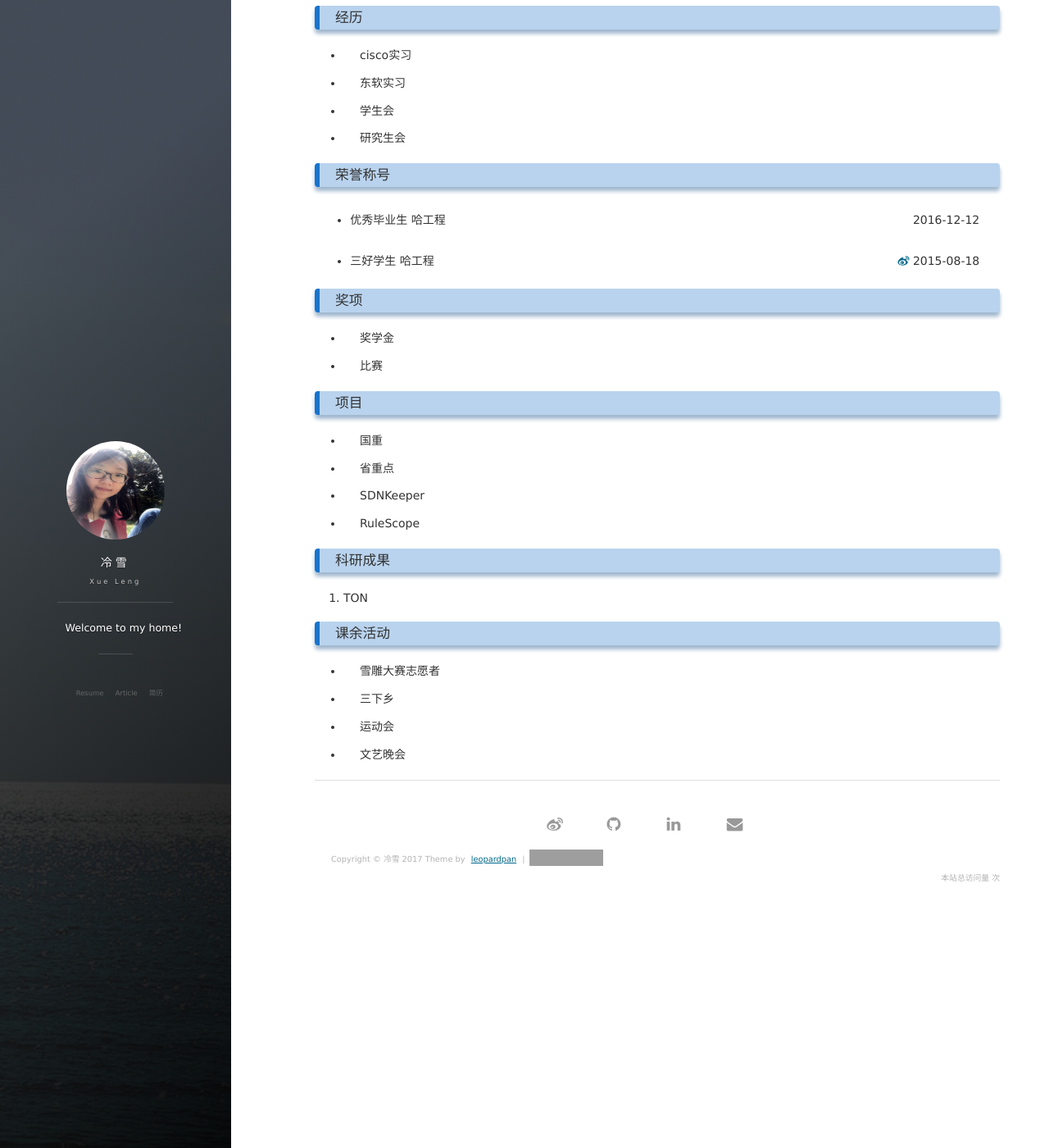
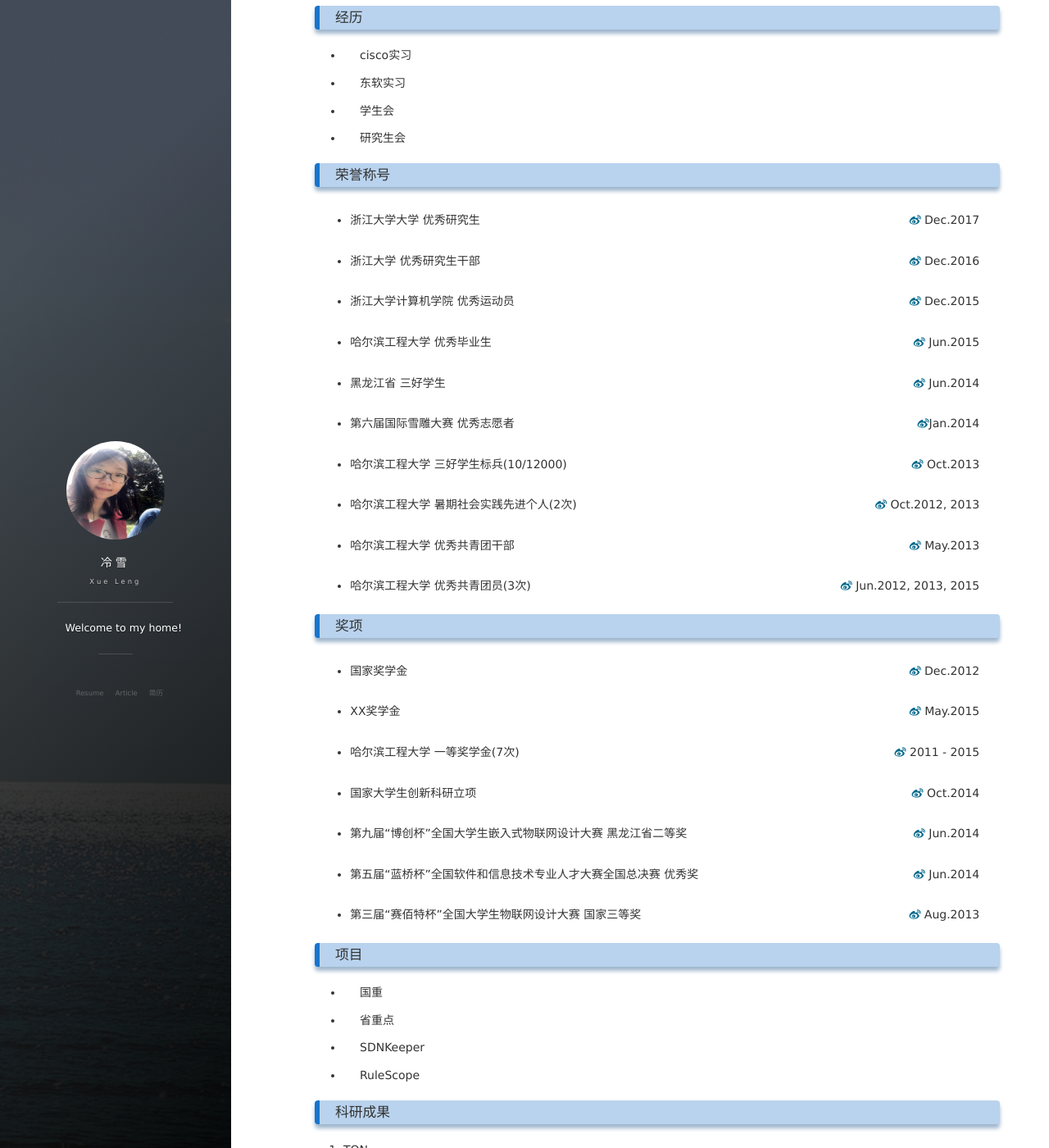
Before and after one commit to lxv458/OldWeb, a Jekyll site: the page built from about.md, in a window 1280 px wide and 1400 px high, scrolled down 400 px. Shown: the whole window at 82% size. Built offline with Jekyll 4.4.1, drawn with Linux system fonts in a browser that asks for light colours; nearby versions of some CDN libraries; comment, search, counter and statistics services are not loaded; grey boxes are pictures that could not be loaded.

Commit message:
basic information

```diff
--- a/about.md
+++ b/about.md
@@ -42,19 +42,78 @@ title: 简历
 ### 荣誉称号
 <table>
 	<tr>
-		<td align="left"><ul><li>优秀毕业生 哈工程</li></ul></td>
-		<td align="right">2016-12-12</td>
+		<td align="left"><ul><li>浙江大学大学&nbsp;优秀研究生</li></ul></td>
+		<td align="right"><a href="http://www.lengxue.space/images/leng/resume/excellent_leader_zju.jpg"><i class='social fa fa-weibo'></i></a> Dec.2017</td>
 	</tr>
 	<tr>
-		<td align="left"><ul><li>三好学生 哈工程</li></ul></td>
-		<td align="right"><a href="http://www.lengxue.space/images/leng/resume/excellent_leader_zju.jpg"><i class='social fa fa-weibo'></i></a> 2015-08-18</td>
+		<td align="left"><ul><li>浙江大学&nbsp;优秀研究生干部</li></ul></td>
+		<td align="right"><a href="http://www.lengxue.space/images/leng/resume/excellent_leader_zju.jpg"><i class='social fa fa-weibo'></i></a> Dec.2016</td>
+	</tr>
+	<tr>
+		<td align="left"><ul><li>浙江大学计算机学院&nbsp;优秀运动员</li></ul></td>
+		<td align="right"><a href="http://www.lengxue.space/images/leng/resume/excellent_leader_zju.jpg"><i class='social fa fa-weibo'></i></a> Dec.2015</td>
+	</tr>
+	<tr>
+		<td align="left"><ul><li>哈尔滨工程大学&nbsp;优秀毕业生</li></ul></td>
+		<td align="right"><a href="http://www.lengxue.space/images/leng/resume/excellent_leader_zju.jpg"><i class='social fa fa-weibo'></i></a> Jun.2015</td>
+	</tr>
+	<tr>
+		<td align="left"><ul><li>黑龙江省&nbsp;三好学生</li></ul></td>
+		<td align="right"><a href="http://www.lengxue.space/images/leng/resume/excellent_leader_zju.jpg"><i class='social fa fa-weibo'></i></a> Jun.2014</td>
+	</tr>
+	<tr>
+		<td align="left"><ul><li>第六届国际雪雕大赛&nbsp;优秀志愿者</li></ul></td>
+		<td align="right"><a href="http://www.lengxue.space/images/leng/resume/excellent_leader_zju.jpg"><i class='social fa fa-weibo'></i></a>Jan.2014</td>
+	</tr>
+	<tr>
+		<td align="left"><ul><li>哈尔滨工程大学&nbsp;三好学生标兵(10/12000)</li></ul></td>
+		<td align="right"><a href="http://www.lengxue.space/images/leng/resume/excellent_leader_zju.jpg"><i class='social fa fa-weibo'></i></a> Oct.2013</td>
+	</tr>
+	<tr>
+		<td align="left"><ul><li>哈尔滨工程大学&nbsp;暑期社会实践先进个人(2次)</li></ul></td>
+		<td align="right"><a href="http://www.lengxue.space/images/leng/resume/excellent_leader_zju.jpg"><i class='social fa fa-weibo'></i></a> Oct.2012,&nbsp;2013</td>
+	</tr>
+	<tr>
+		<td align="left"><ul><li>哈尔滨工程大学&nbsp;优秀共青团干部</li></ul></td>
+		<td align="right"><a href="http://www.lengxue.space/images/leng/resume/excellent_leader_zju.jpg"><i class='social fa fa-weibo'></i></a> May.2013</td>
+	</tr>
+	<tr>
+		<td align="left"><ul><li>哈尔滨工程大学&nbsp;优秀共青团员(3次)</li></ul></td>
+		<td align="right"><a href="http://www.lengxue.space/images/leng/resume/excellent_leader_zju.jpg"><i class='social fa fa-weibo'></i></a> Jun.2012,&nbsp;2013,&nbsp;2015</td>
 	</tr>
 </table>
 
 ### 奖项
- * 奖学金
-
- * 比赛
+<table>
+	<tr>
+		<td align="left"><ul><li>国家奖学金</li></ul></td>
+		<td align="right"><a href="http://www.lengxue.space/images/leng/resume/excellent_leader_zju.jpg"><i class='social fa fa-weibo'></i></a> Dec.2012</td>
+	</tr>
+	<tr>
+		<td align="left"><ul><li>XX奖学金</li></ul></td>
+		<td align="right"><a href="http://www.lengxue.space/images/leng/resume/excellent_leader_zju.jpg"><i class='social fa fa-weibo'></i></a> May.2015</td>
+	</tr>
+	<tr>
+		<td align="left"><ul><li>哈尔滨工程大学&nbsp;一等奖学金(7次)</li></ul></td>
+		<td align="right"><a href="http://www.lengxue.space/images/leng/resume/excellent_leader_zju.jpg"><i class='social fa fa-weibo'></i></a> 2011&nbsp;-&nbsp;2015</td>
+	</tr>
+	<tr>
+		<td align="left"><ul><li>国家大学生创新科研立项</li></ul></td>
+		<td align="right"><a href="http://www.lengxue.space/images/leng/resume/excellent_leader_zju.jpg"><i class='social fa fa-weibo'></i></a> Oct.2014</td>
+	</tr>
+	<tr>
+		<td align="left"><ul><li>第九届“博创杯”全国大学生嵌入式物联网设计大赛&nbsp;黑龙江省二等奖</li></ul></td>
+		<td align="right"><a href="http://www.lengxue.space/images/leng/resume/excellent_leader_zju.jpg"><i class='social fa fa-weibo'></i></a> Jun.2014</td>
+	</tr>
+	<tr>
+		<td align="left"><ul><li>第五届“蓝桥杯”全国软件和信息技术专业人才大赛全国总决赛&nbsp;优秀奖</li></ul></td>
+		<td align="right"><a href="http://www.lengxue.space/images/leng/resume/excellent_leader_zju.jpg"><i class='social fa fa-weibo'></i></a> Jun.2014</td>
+	</tr>
+	<tr>
+		<td align="left"><ul><li>第三届“赛佰特杯”全国大学生物联网设计大赛&nbsp;国家三等奖</li></ul></td>
+		<td align="right"><a href="http://www.lengxue.space/images/leng/resume/excellent_leader_zju.jpg"><i class='social fa fa-weibo'></i></a> Aug.2013</td>
+	</tr>
+</table>
 
 ### 项目
  * 国重
```
